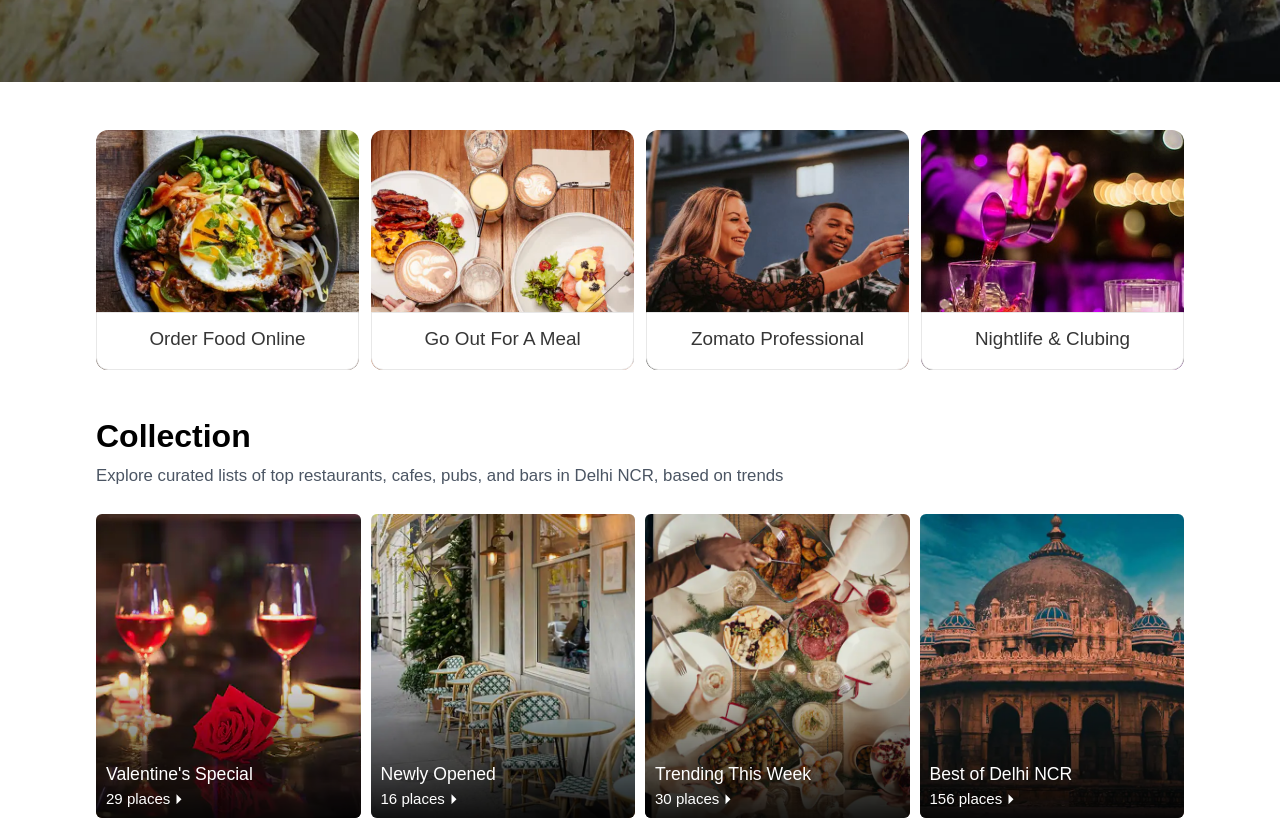
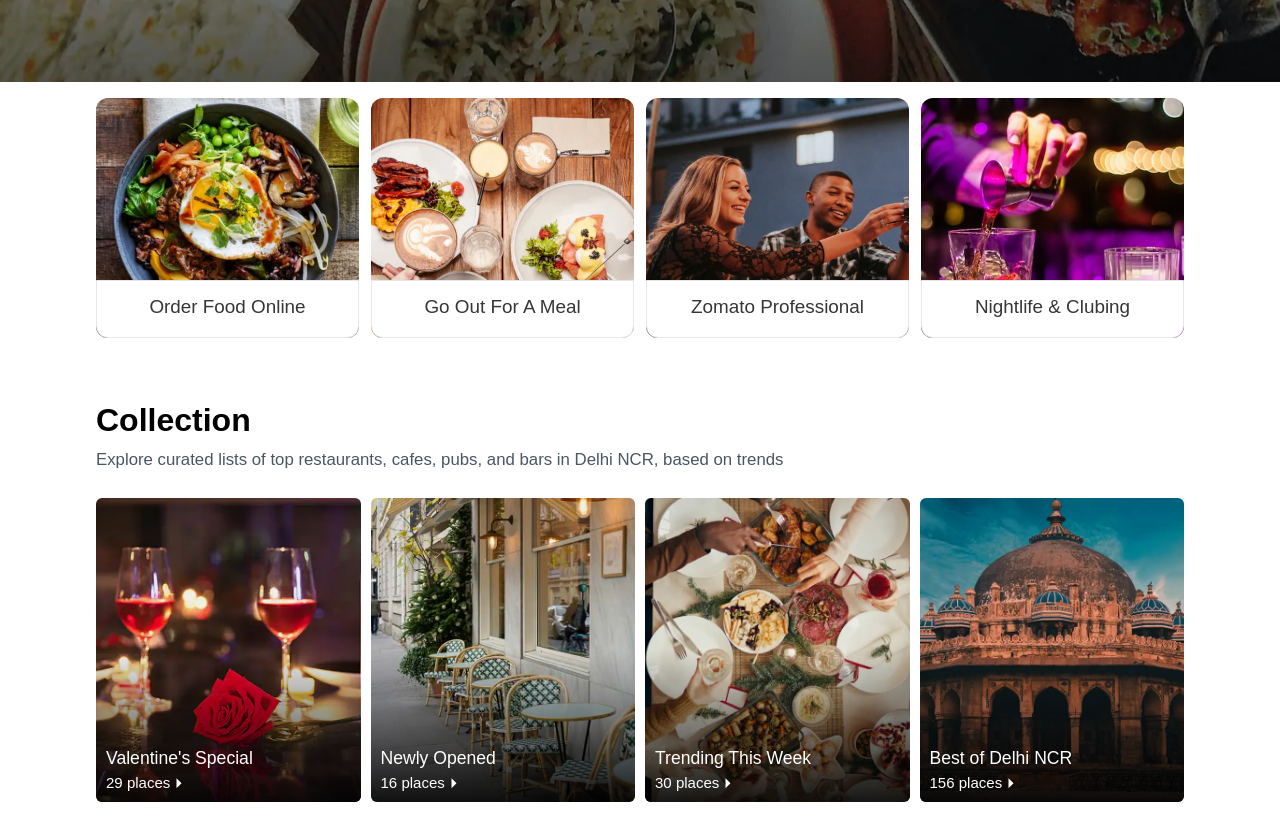
Before and after one commit to rajan9873/zomato-clone, a React (Create React App) app: page / in a window 1280 px wide. Shown: the part 340-1160 px from the top of the page. Built offline with nearby package versions, Linux system fonts and the light colour scheme.

Commit message:
newer commit

```diff
--- a/src/Component/LowerCards.js
+++ b/src/Component/LowerCards.js
@@ -3,7 +3,7 @@ import React from "react";
 const LowerCards = () => {
   return (
     <>
-      <section className="lower-cards grid grid-cols-2 mx-4 gap-3 mt-12 max-w-[70rem] md:mx-auto md:px-4">
+      <section className="lower-cards grid grid-cols-2 mx-4 gap-3 mt-4 max-w-[70rem] md:mx-auto md:px-4">
         <div className="card relative cursor-pointer hover:scale-105 ease-in-out duration-300 h-60">
           <img
             src="zomato-card-a1.webp"
--- a/src/Component/UpFooter.js
+++ b/src/Component/UpFooter.js
@@ -3,7 +3,7 @@ import React from "react";
 const UpFooter = () => {
   return (
     <>
-      <section className="up-footer px-5 mt-20 sm:mt-28 sm:px-28">
+      <section className="up-footer px-5 mt-16 sm:mt-28 sm:px-28">
         <h1 className="up-footer-title text-2xl sm:text-4xl font-semibold text-[#363636]">
           Explore the other option for you here
         </h1>
@@ -32,6 +32,19 @@ const UpFooter = () => {
             dolore incidunt exercitationem unde illo.
           </p>
         </div>
+        <div className="up-footer-b mt-[1.8rem] sm:mt-8">
+          <h1 className="text-[1.17rem] sm:text-2xl font-semibold text-[#363636]">
+            Popular reastraunt to visit
+          </h1>
+          <p className="text-[#444343] mt-2 sm:mt-4 text-[0.9rem] sm:text-base">
+            Lorem, ipsum dolor sit amet consectetur adipisicing elit. Molestias,
+            velit rem! Dignissimos necessitatibus esse inventore aut placeat?
+            Ipsa reiciendis, dolorem tempora eaque cumque tenetur totam possimus
+            accusantium a impedit aut sit ducimus delectus ea dolores eum
+            dignissimos non similique! Reprehenderit aut cum quo eligendi enim,
+            dolore incidunt exercitationem unde illo.
+          </p>
+        </div>
       </section>
     </>
   );
--- a/src/Component/UpperCards.js
+++ b/src/Component/UpperCards.js
@@ -3,7 +3,7 @@ import React from "react";
 const UpperCards = () => {
   return (
     <>
-      <section className="upper-cards mx-4 mt-12 max-w-[70rem] md:mx-auto md:px-4">
+      <section className="upper-cards mx-4 mt-16 max-w-[70rem] md:mx-auto md:px-4">
         <h1 className="upper-card-title text-[1.67rem] sm:text-3xl font-semibold font-montserrat md:text-[2rem]">
           Collection
         </h1>
```
